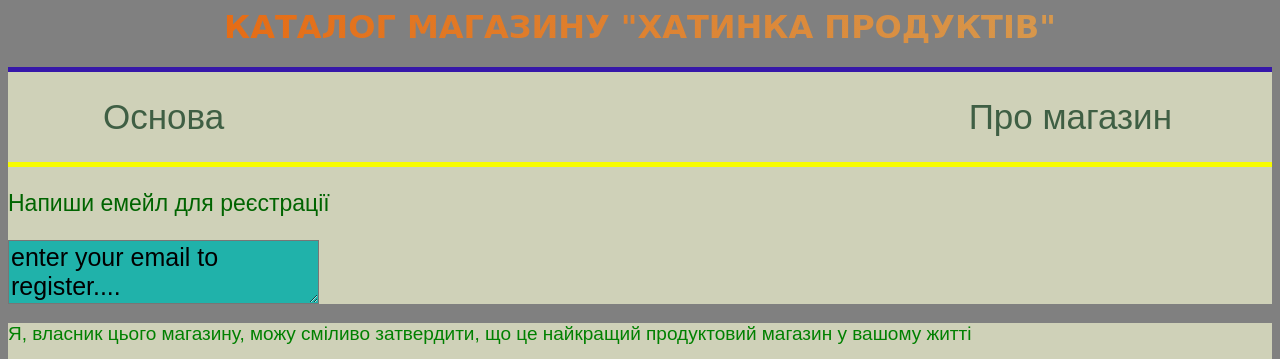
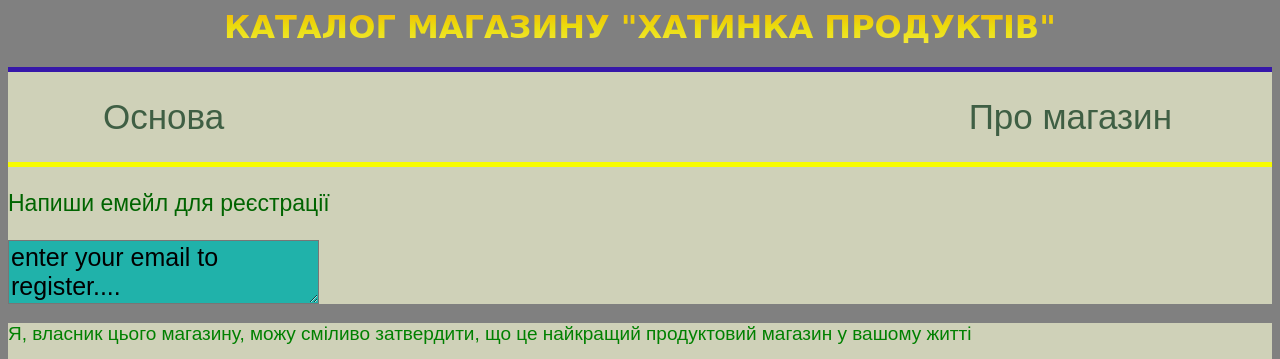
Before and after one commit to ukrainec228/global, a plain HTML site: page katalog.html in a window 1280 px wide. Shown: the top 359 px of the page. Drawn offline with Linux system fonts and the light colour scheme.

Commit message:
Update style3.css

```diff
--- a/css/style3.css
+++ b/css/style3.css
@@ -5,7 +5,7 @@
 h1{
 	text-align:center;
      background-color: #2AA5A0;
-    background-image: linear-gradient(90deg, #e96107, #d3a35b);
+    background-image: linear-gradient(#F6B107, #EADD0E, #F4E93D);
     -webkit-background-clip: text;
     -webkit-text-fill-color: transparent;
     font-family:cursive;
```
